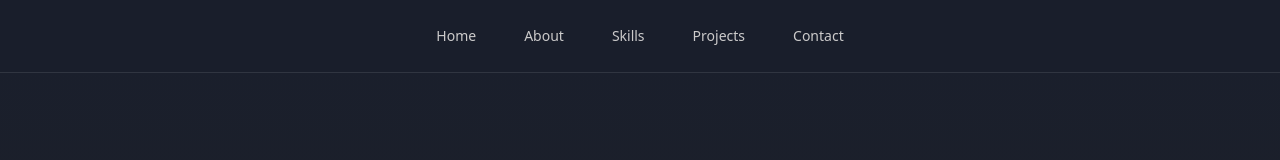
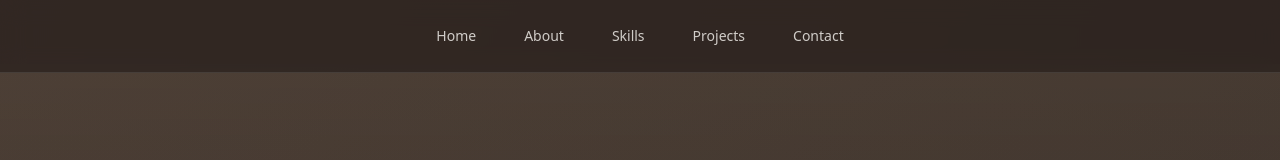
Before and after one commit to AJHemmings/earthy-essence-portfolio, a React (Vite) app: page / in a window 1280 px wide. Shown: the top 160 px of the page. Built offline with nearby package versions, Linux system fonts and the light colour scheme.

Commit message:
Update background colors
Refactor background to use a blend of pastel earth tones, such as dark orange and browns.

```diff
--- a/src/index.css
+++ b/src/index.css
@@ -55,7 +55,8 @@
     @apply border-border scrollbar-hide;
   }
   body {
-    @apply bg-dark-charcoal text-cream;
+    @apply bg-earth text-cream;
+    background: linear-gradient(135deg, #4A3B32 0%, #2C2320 50%, #8B9D83 100%);
   }
 }
 
--- a/src/pages/Index.tsx
+++ b/src/pages/Index.tsx
@@ -10,7 +10,6 @@ import { Button } from "@/components/ui/button";
 import Socials from "@/components/sections/Socials";
 
 const Index = () => {
-  // Intersection Observer for fade-in animations
   useEffect(() => {
     const observer = new IntersectionObserver(
       (entries) => {
@@ -28,7 +27,6 @@ const Index = () => {
     return () => observer.disconnect();
   }, []);
 
-  // Smooth scroll function
   const scrollToSection = (id: string) => {
     const element = document.getElementById(id);
     if (element) {
@@ -36,7 +34,6 @@ const Index = () => {
     }
   };
 
-  // Navigation items
   const navItems = [
     { id: "hero", label: "Home" },
     { id: "about", label: "About" },
@@ -46,9 +43,8 @@ const Index = () => {
   ];
 
   return (
-    <div className="min-h-screen overflow-x-hidden bg-dark-charcoal text-cream">
-      {/* Sticky Navigation */}
-      <nav className="fixed top-0 left-0 right-0 z-50 bg-dark-charcoal/80 backdrop-blur-md border-b border-white/10">
+    <div className="min-h-screen overflow-x-hidden text-cream">
+      <nav className="fixed top-0 left-0 right-0 z-50 bg-soil/80 backdrop-blur-md border-b border-white/10">
         <div className="max-w-7xl mx-auto px-4 py-4 flex justify-center gap-4">
           {navItems.map((section) => (
             <Button
@@ -63,27 +59,26 @@ const Index = () => {
         </div>
       </nav>
 
-      {/* Content Sections */}
       <div className="pt-16">
-        <div id="hero" className="bg-gradient-to-b from-dark-charcoal to-dark-gray">
+        <div id="hero" className="bg-gradient-to-b from-earth/50 to-soil/70">
           <Hero />
           <div className="absolute bottom-8 left-1/2 transform -translate-x-1/2 animate-bounce">
             <ChevronDown className="w-8 h-8 text-cream opacity-50" />
           </div>
         </div>
-        <div id="about" className="bg-gradient-to-b from-dark-gray via-dark-gray to-dark-charcoal">
+        <div id="about" className="bg-gradient-to-b from-soil/70 via-soil/80 to-earth/50">
           <About />
         </div>
-        <div id="socials">
+        <div id="socials" className="bg-gradient-to-b from-earth/50 to-soil/70">
           <Socials />
         </div>
-        <div id="skills" className="bg-gradient-to-b from-dark-charcoal to-dark-gray">
+        <div id="skills" className="bg-gradient-to-b from-soil/70 to-earth/50">
           <Skills />
         </div>
-        <div id="projects" className="bg-gradient-to-b from-dark-gray to-dark-charcoal">
+        <div id="projects" className="bg-gradient-to-b from-earth/50 to-soil/70">
           <Projects />
         </div>
-        <div id="contact" className="bg-gradient-to-b from-dark-charcoal to-dark-gray">
+        <div id="contact" className="bg-gradient-to-b from-soil/70 to-earth/50">
           <Contact />
         </div>
       </div>
```
